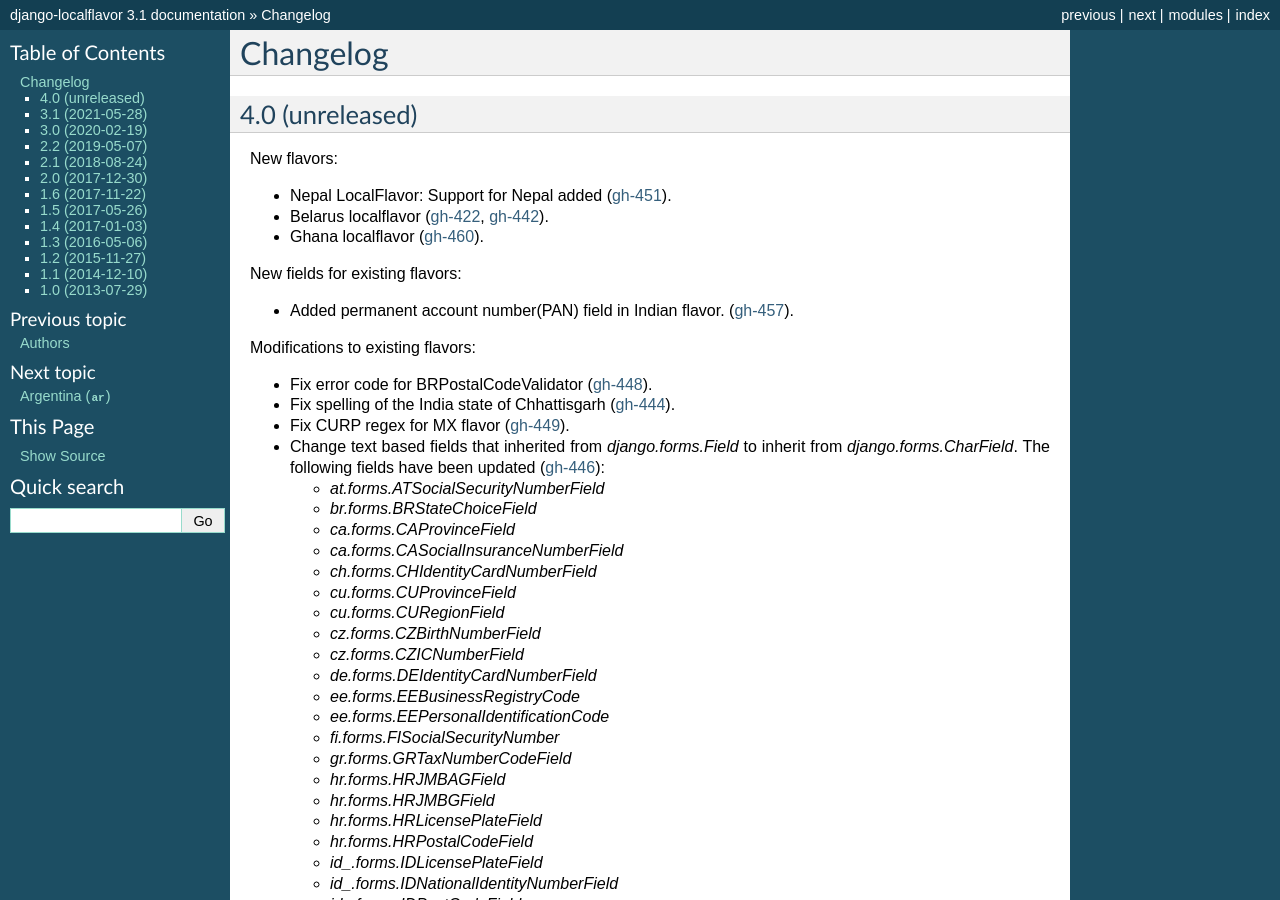
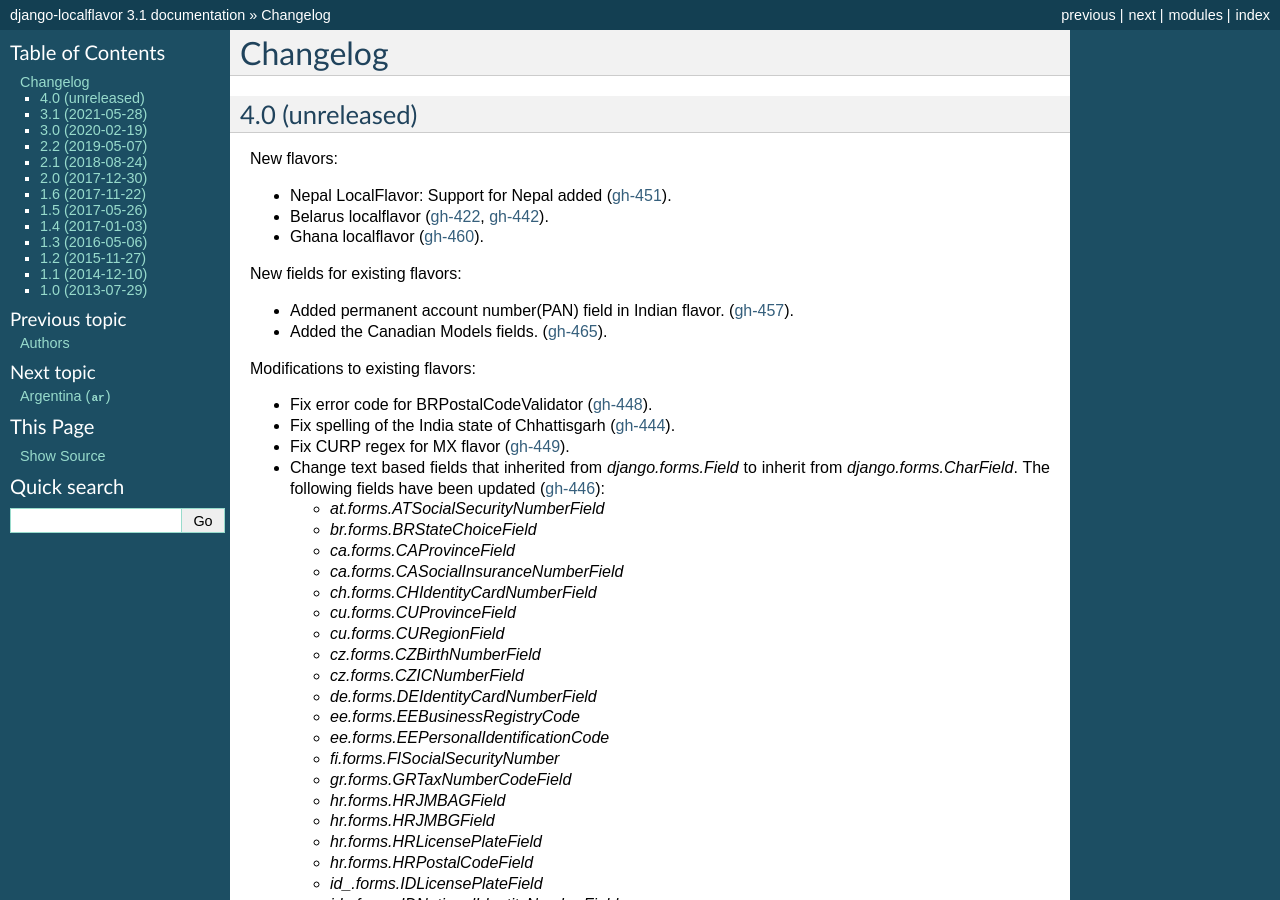
Before and after one commit to django/django-localflavor, a Sphinx documentation site: the page built from docs/changelog.rst, in a window 1280 px wide and 900 px high. Built offline with Sphinx 7.4.7, drawn with Linux system fonts in a browser that asks for light colours.

Commit message:
Documentation of the changes.

```diff
--- a/docs/authors.rst
+++ b/docs/authors.rst
@@ -39,6 +39,7 @@
 * Diederik van der Boor
 * d.merc
 * Dmitry Dygalo
+* Dominick Rivard
 * Douglas Miranda
 * Elliott Fawcett
 * Erik Romijn
--- a/docs/changelog.rst
+++ b/docs/changelog.rst
@@ -18,6 +18,8 @@
 
 - Added permanent account number(PAN) field in Indian flavor.
   (`gh-457 <https://github.com/django/django-localflavor/pull/457>`_).
+- Added the Canadian Models fields.
+  (`gh-465 <https://github.com/django/django-localflavor/pull/465>`_).
 
 Modifications to existing flavors:
 
```
